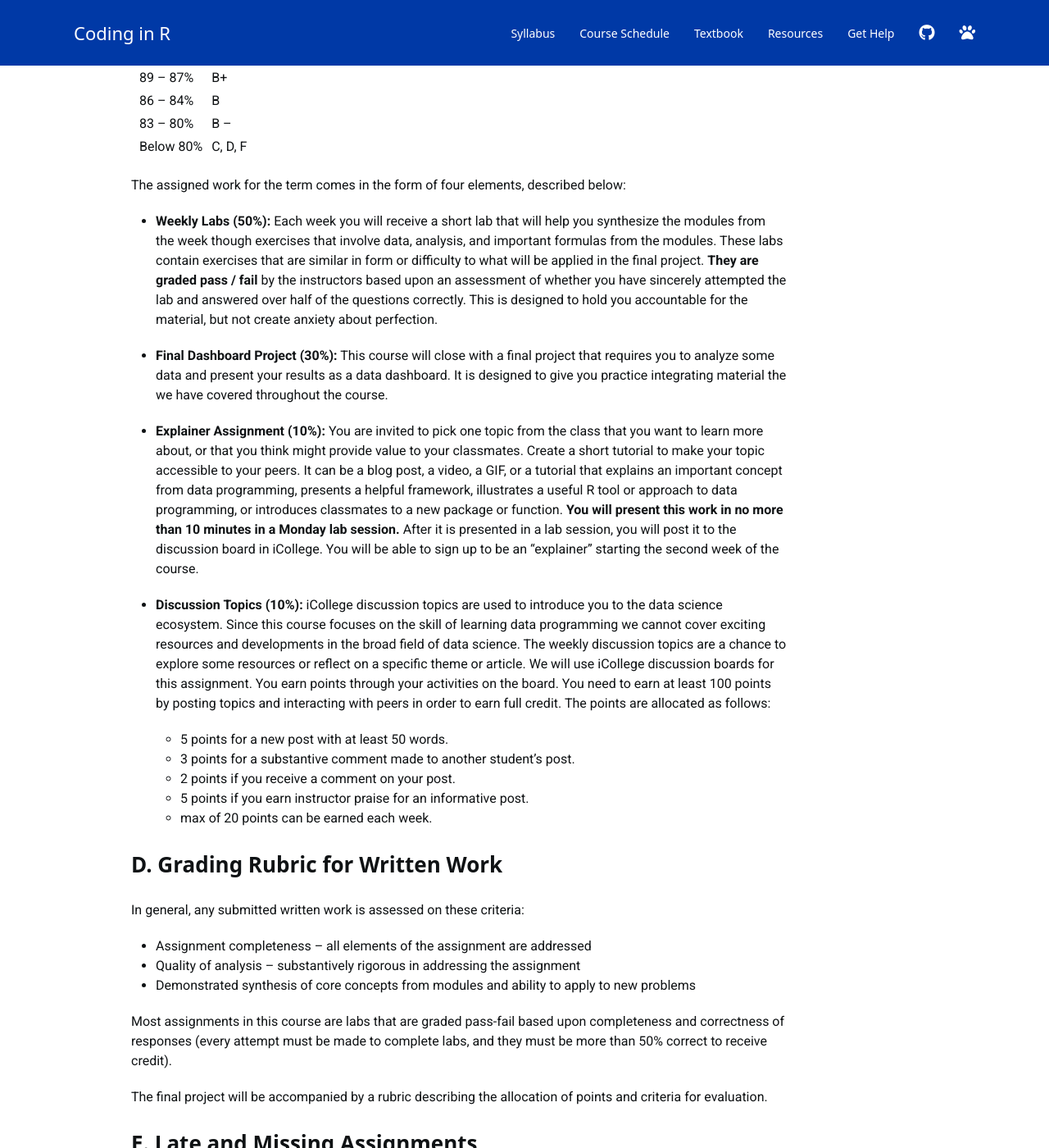
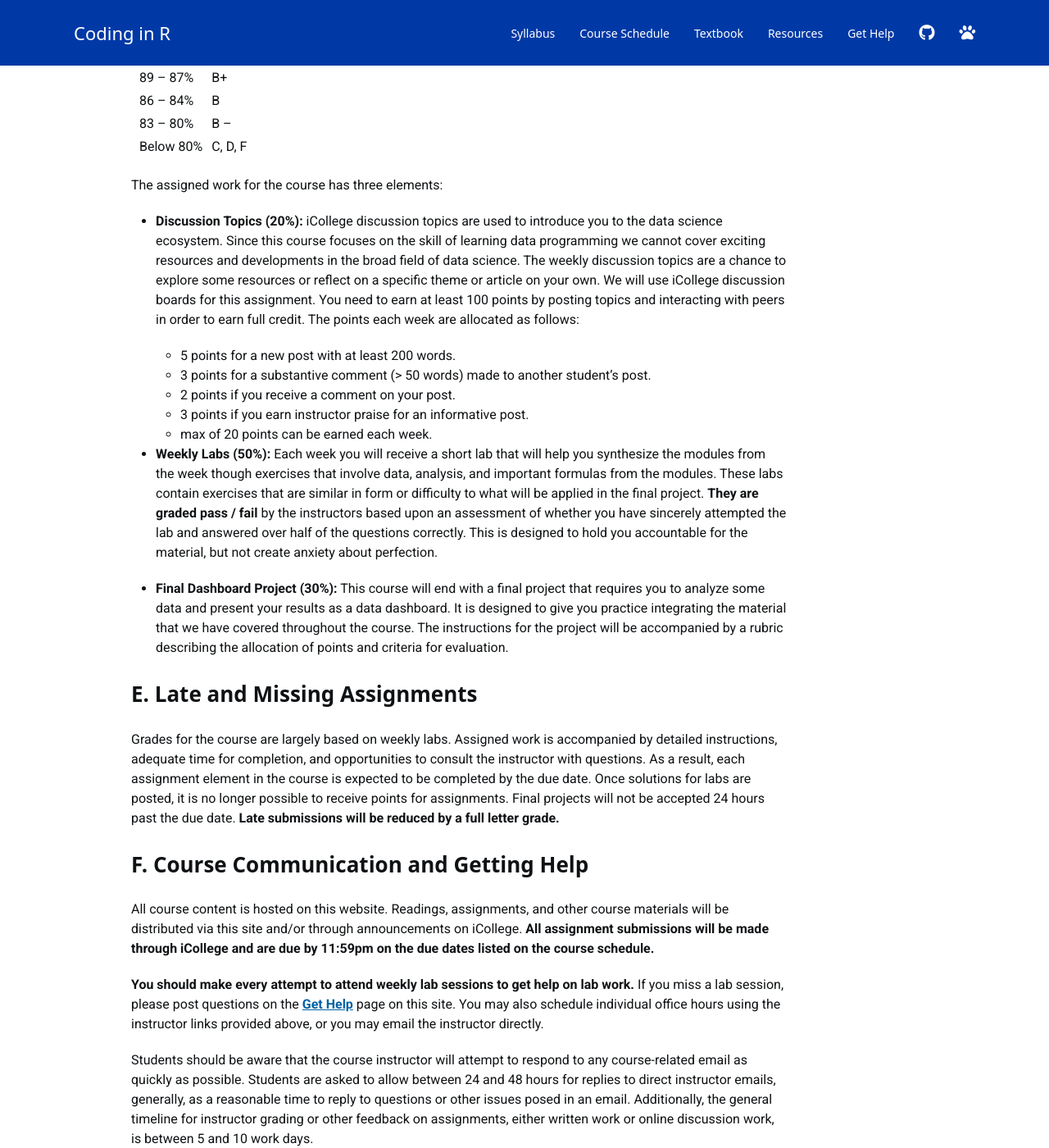
Before and after one commit to cssearcy/AYS-R-Coding-SPR-2020, a Jekyll site: the page built from index.md, in a window 1280 px wide and 1400 px high, scrolled down 5428 px. Shown: the whole window at 82% size. Built offline with Jekyll 4.4.1, drawn with Linux system fonts in a browser that asks for light colours; nearby versions of some CDN libraries; a script bundle is joined from its source files by our own code; library files that are not in the unit come from our copies; a style sheet for code colours, icons or effects is not loaded; some of the changed text lies outside the part shown.

Commit message:
Update index.md

```diff
--- a/index.md
+++ b/index.md
@@ -156,43 +156,29 @@ Letter grades comport with a traditional set of intervals:
 83 – 80%    |  B –
 Below 80%   |  C, D, F
 
-The assigned work for the term comes in the form of four elements, described below:
+The assigned work for the course has three elements:
+
+- **Discussion Topics (20%):**  iCollege discussion topics are used to introduce you to the data science ecosystem. Since this course focuses on the skill of learning data programming we cannot cover exciting resources and developments in the broad field of data science. The weekly discussion topics are a chance to explore some resources or reflect on a specific theme or article on your own. We will use iCollege discussion boards for this assignment. You need to earn at least 100 points by posting topics and interacting with peers in order to earn full credit. The points each week are allocated as follows:
+
+  - 5 points for a new post with at least 200 words.
+  - 3 points for a substantive comment (> 50 words) made to another student's post.
+  - 2 points if you receive a comment on your post.
+  - 3 points if you earn instructor praise for an informative post.
+  - max of 20 points can be earned each week.
 
 - **Weekly Labs (50%):**  Each week you will receive a short lab that will help you synthesize the modules from the week though exercises that involve data, analysis, and important formulas from the modules. These labs contain exercises that are similar in form or difficulty to what will be applied in the final project. **They are graded pass / fail** by the instructors based upon an assessment of whether you have sincerely attempted the lab and answered over half of the questions correctly. This is designed to hold you accountable for the material, but not create anxiety about perfection.
 
-- **Final Dashboard Project (30%):**  This course will close with a final project that requires you to analyze some data and present your results as a data dashboard. It is designed to give you practice integrating material the we have covered throughout the course.
-
-- **Explainer Assignment (10%):**  You are invited to pick one topic from the class that you want to learn more about, or that you think might provide value to your classmates. Create a short tutorial to make your topic accessible to your peers. It can be a blog post, a video, a GIF, or a tutorial that explains an important concept from data programming, presents a helpful framework, illustrates a useful R tool or approach to data programming, or introduces classmates to a new package or function. **You will present this work in no more than 10 minutes in a Monday lab session.** After it is presented in a lab session, you will post it to the discussion board in iCollege. You will be able to sign up to be an "explainer" starting the second week of the course.
-
-- **Discussion Topics (10%):**  iCollege discussion topics are used to introduce you to the data science ecosystem. Since this course focuses on the skill of learning data programming we cannot cover exciting resources and developments in the broad field of data science. The weekly discussion topics are a chance to explore some resources or reflect on a specific theme or article. We will use iCollege discussion boards for this assignment. You earn points through your activities on the board. You need to earn at least 100 points by posting topics and interacting with peers in order to earn full credit. The points are allocated as follows:
-
-  - 5 points for a new post with at least 50 words.
-  - 3 points for a substantive comment made to another student's post.
-  - 2 points if you receive a comment on your post.
-  - 5 points if you earn instructor praise for an informative post.
-  - max of 20 points can be earned each week.
-
-## D. Grading Rubric for Written Work
-
-In general, any submitted written work is assessed on these criteria:
-
-- Assignment completeness – all elements of the assignment are addressed
-- Quality of analysis – substantively rigorous in addressing the assignment
-- Demonstrated synthesis of core concepts from modules and ability to apply to new problems
-
-Most assignments in this course are labs that are graded pass-fail based upon completeness and correctness of responses (every attempt must be made to complete labs, and they must be more than 50% correct to receive credit).
-
-The final project will be accompanied by a rubric describing the allocation of points and criteria for evaluation.
+- **Final Dashboard Project (30%):**  This course will end with a final project that requires you to analyze some data and present your results as a data dashboard. It is designed to give you practice integrating the material that we have covered throughout the course. The instructions for the project will be accompanied by a rubric describing the allocation of points and criteria for evaluation.
 
 ## E. Late and Missing Assignments
 
 Grades for the course are largely based on weekly labs. Assigned work is accompanied by detailed instructions, adequate time for completion, and opportunities to consult the instructor with questions. As a result, each assignment element in the course is expected to be completed by the due date. Once solutions for labs are posted, it is no longer possible to receive points for assignments. Final projects will not be accepted 24 hours past the due date. **Late submissions will be reduced by a full letter grade.**
 
-## F.  Course Communication and Instructor Feedback
+## F.  Course Communication and Getting Help
 
-**Course content** is hosted on this website. Modules, assignments, and other course materials will be distributed via this site and/or through announcements on iCollege. **All assignment submissions will be made through iCollege and are due by 11:59pm on the due dates listed on the course schedule.**
+All course content is hosted on this website. Readings, assignments, and other course materials will be distributed via this site and/or through announcements on iCollege. **All assignment submissions will be made through iCollege and are due by 11:59pm on the due dates listed on the course schedule.**
 
-Please post lab questions on the [Get Help](https://cssearcy.github.io/AYS-R-Coding-SPR-2020/help/) page on this site, schedule individual office hours using the Calendly links provided above, or email the instructor directly.
+**You should make every attempt to attend weekly lab sessions to get help on lab work.** If you miss a lab session, please post questions on the [Get Help](https://cssearcy.github.io/AYS-R-Coding-SPR-2020/help/) page on this site. You may also schedule individual office hours using the instructor links provided above, or you may email the instructor directly.
 
 Students should be aware that the course instructor will attempt to respond to any course-related email as quickly as possible. Students are asked to allow between 24 and 48 hours for replies to direct instructor emails, generally, as a reasonable time to reply to questions or other issues posed in an email. Additionally, the general timeline for instructor grading or other feedback on assignments, either written work or online discussion work, is between 5 and 10 work days.
 
@@ -227,25 +213,31 @@ Please note: the course instructor may from time to time adjust assigned reading
 
 ### Week 1: Functions and Vectors
 - CH-03, CH-04
+- Discussion Post
 - Lab #1
 
 ### Week 2: Operators and Descriptives
+- Discussion Post
 - Lab #2
 
 ### Week 3: Visualization
+- Discussion Post
 - Lab #3
 
 ### Week 4: Dynamic Visualization
+- Discussion Post
 - Lab #4
 
 ### Week 5: Data Wrangling
+- Discussion Post
 - Lab #5
 
 ### Week 6: Data IO and Joins
+- Discussion Post
 - Lab #6
 
 ### Week 7: Dashboards
-- Last opportunity for Explainer Project
+- Discussion Post
 - Submit Final Project
 
 
```
